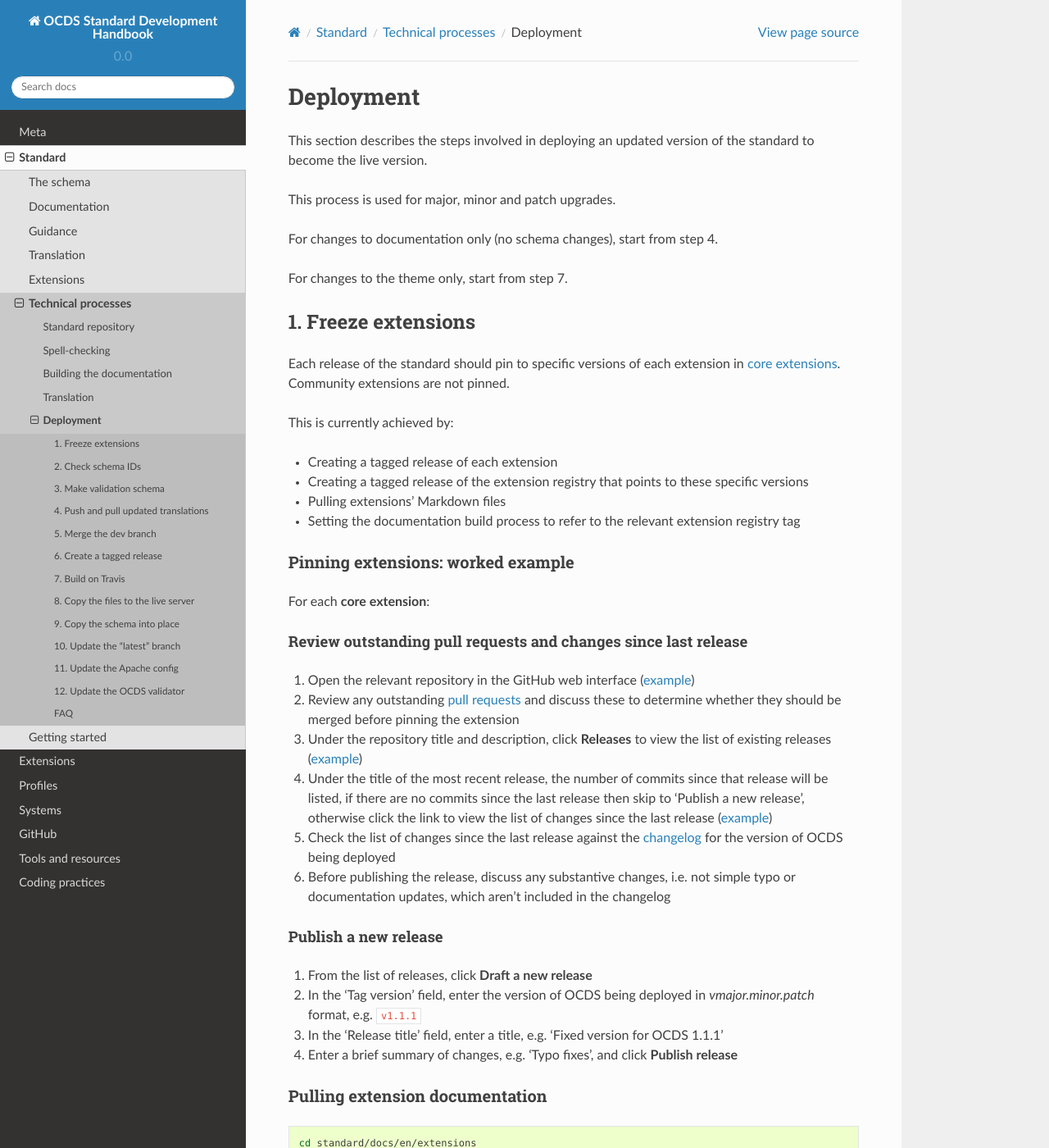
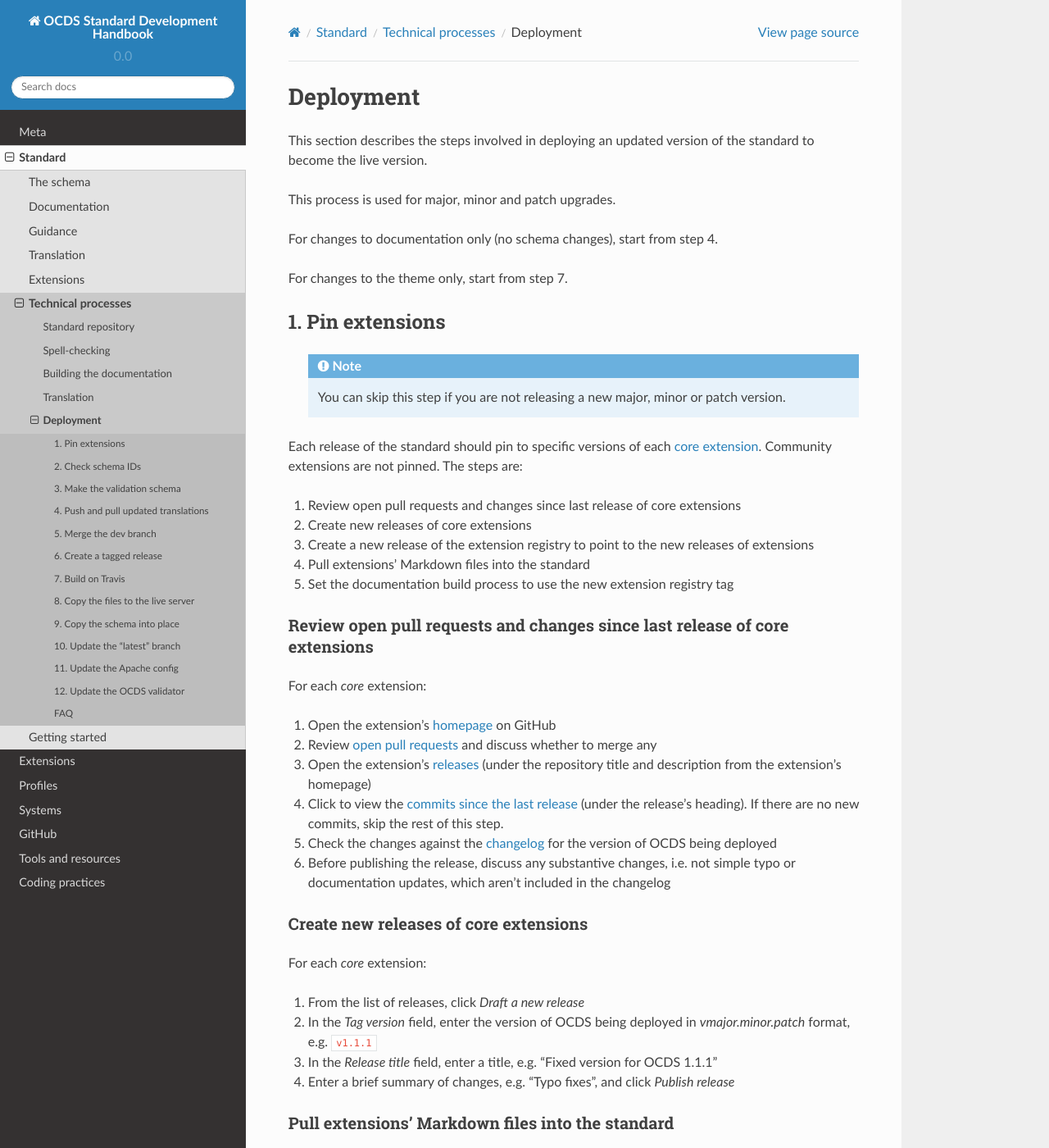
Before and after one commit to open-contracting/standard-development-handbook, a Sphinx documentation site: the page built from docs/standard/technical/deployment.md, in a window 1280 px wide and 1400 px high. Shown: the whole window at 82% size. Built offline with Sphinx 7.4.7 and the Read the Docs theme 2.0.0, drawn with Linux system fonts in a browser that asks for light colours; some of the changed text lies outside the part shown.

Commit message:
Add admonitions for which steps can be skipped when deploying an update to the same version of the standard

````diff
--- a/docs/standard/technical/deployment.md
+++ b/docs/standard/technical/deployment.md
@@ -8,38 +8,42 @@
 
 For changes to the theme only, start from step 7.
 
-## 1. Freeze extensions
+## 1. Pin extensions
 
-Each release of the standard should pin to specific versions of each extension in [core extensions](http://standard.open-contracting.org/latest/en/extensions/#core-extensions). Community extensions are not pinned.
+```eval_rst
+  .. note::
+    You can skip this step if you are not releasing a new major, minor or patch version.
+```
 
-This is currently achieved by:
+Each release of the standard should pin to specific versions of each [core extension](http://standard.open-contracting.org/latest/en/extensions/#core-extensions). Community extensions are not pinned. The steps are:
 
-* Creating a tagged release of each extension
-* Creating a tagged release of the extension registry that points to these specific versions
-* Pulling extensions' Markdown files
-* Setting the documentation build process to refer to the relevant extension registry tag
+1. Review open pull requests and changes since last release of core extensions
+1. Create new releases of core extensions
+1. Create a new release of the extension registry to point to the new releases of extensions
+1. Pull extensions' Markdown files into the standard
+1. Set the documentation build process to use the new extension registry tag
 
-### Pinning extensions: worked example
+### Review open pull requests and changes since last release of core extensions
 
-For each **core extension**:
+For each *core* extension:
 
-#### Review outstanding pull requests and changes since last release
-
-1. Open the relevant repository in the GitHub web interface ([example](https://github.com/open-contracting/ocds_lots_extension))
-1. Review any outstanding [pull requests](https://github.com/open-contracting/ocds_lots_extension/pulls) and discuss these to determine whether they should be merged before pinning the extension
-1. Under the repository title and description, click **Releases** to view the list of existing releases ([example](https://github.com/open-contracting/ocds_lots_extension/releases))
-1. Under the title of the most recent release, the number of commits since that release will be listed, if there are no commits since the last release then skip to 'Publish a new release', otherwise click the link to view the list of changes since the last release ([example](https://github.com/open-contracting/ocds_lots_extension/compare/v1.1...master))
-1. Check the list of changes since the last release against the [changelog](http://standard.open-contracting.org/latest/en/schema/changelog/#changelog) for the version of OCDS being deployed
+1. Open the extension's [homepage](https://github.com/open-contracting/ocds_lots_extension) on GitHub
+1. Review [open pull requests](https://github.com/open-contracting/ocds_lots_extension/pulls) and discuss whether to merge any
+1. Open the extension's [releases](https://github.com/open-contracting/ocds_lots_extension/releases) (under the repository title and description from the extension's homepage)
+1. Click to view the [commits since the last release](https://github.com/open-contracting/ocds_lots_extension/compare/v1.1...master) (under the release's heading). If there are no new commits, skip the rest of this step.
+1. Check the changes against the [changelog](http://standard.open-contracting.org/latest/en/schema/changelog/#changelog) for the version of OCDS being deployed
 1. Before publishing the release, discuss any substantive changes, i.e. not simple typo or documentation updates, which aren't included in the changelog
 
-#### Publish a new release
+### Create new releases of core extensions
 
-1. From the list of releases, click **Draft a new release**
-1. In the 'Tag version' field, enter the version of OCDS being deployed in _vmajor.minor.patch_ format, e.g. `v1.1.1`
-1. In the 'Release title' field, enter a title, e.g. 'Fixed version for OCDS 1.1.1'
-1. Enter a brief summary of changes, e.g. 'Typo fixes', and click **Publish release**
+For each *core* extension:
 
-### Pulling extension documentation
+1. From the list of releases, click *Draft a new release*
+1. In the *Tag version* field, enter the version of OCDS being deployed in *vmajor.minor.patch* format, e.g. `v1.1.1`
+1. In the *Release title* field, enter a title, e.g. "Fixed version for OCDS 1.1.1"
+1. Enter a brief summary of changes, e.g. "Typo fixes", and click *Publish release*
+
+### Pull extensions' Markdown files into the standard
 
 ```bash
 cd standard/docs/en/extensions
@@ -47,13 +51,18 @@
 ./get-readmes.py
 ```
 
-### Setting documentation build extension registry tag
+### Set the documentation build process to use the new extension registry tag
 
 Edit `standard/docs/en/conf.py` and set `extension_registry_git_ref` to e.g. `v1.1.1`.
 
 ## 2. Check schema IDs
 
-Check that the `id` property at the top of each JSON schema file have been updated to reflect the current major__minor__patch version number.
+```eval_rst
+  .. note::
+    You can skip this step if you are not releasing a new major, minor or patch version.
+```
+
+Check that the `id` property at the top of each JSON schema file have been updated to reflect the current *major__minor__patch* version number.
 
 For example:
 
@@ -64,24 +73,26 @@
 }
 ```
 
-## 3. Make validation schema
+## 3. Make the validation schema
+
+```eval_rst
+  .. note::
+    You can skip this step if you are not releasing a new major, minor or patch version.
+```
 
 The _versioned-release-validation-schema.json_ file exists for validation of versioned releases. It is currently programatically generated from the latest version of the schema and committed to the repository.
 
 To run this script:
 
-1. Update `standard/schema/make_validation_schema.py` to refer to the correct version number (Line 94)
+1. Update `standard/schema/make_validation_schema.py` to refer to the correct version number (line 94).
 1. Run `make_validation_schema.py`
-
-Then commit the updated _versioned-release-validation-schema.json_ file to the repository.
+1. commit the updated _versioned-release-validation-schema.json_ file to the repository.
 
 ## 4. Push and pull updated translations
 
-Run `tx push -s` to push updated sources files to Transifex.
-
-Run `tx pull -a -f` to pull all updated translation files down locally.
-
-Commit the updated translations to the repository.
+1. Run `tx push -s` to push updated source files to Transifex.
+1. Run `tx pull -a -f` to pull updated translation files to the repository.
+1. Commit the updated translation files to the repository.
 
 ```eval_rst
   .. todo::
@@ -94,7 +105,12 @@
 
 ## 6. Create a tagged release
 
-(Major/Minor/Patch versions only) Create a tagged release named e.g. `1__1__0`
+```eval_rst
+  .. note::
+    You can skip this step if you are not releasing a new major, minor or patch version.
+```
+
+Create a tagged release named e.g. `1__1__0`
 
 ## 7. Build on Travis
 
@@ -145,7 +161,13 @@
 
 ## 9. Copy the schema into place
 
-(Major/Minor/Patch versions only) Copy the JSON from the schema directory of the build to `/home/ocds-docs/web/schema/[release_tag]` on the live server, e.g. for 1.1.1:
+
+```eval_rst
+  .. note::
+    You can skip this step if you are not releasing a new major, minor or patch version.
+```
+
+Copy the JSON from the schema directory of the build to `/home/ocds-docs/web/schema/[release_tag]` on the live server, e.g. for 1.1.1:
 
 ```bash
 ssh root@live2.default.opendataservices.uk0.bigv.io
@@ -157,13 +179,19 @@
 
 ## 10. Update the "latest" branch
 
-If the build should also appear at [/latest/](http://standard.open-contracting.org/latest/), then update the `latest` branch on GitHub to point to the same commit. Wait for the travis build, then repeat step 8 with `VER=latest`.
+If the build should also appear at [/latest/](http://standard.open-contracting.org/latest/), then update the `latest` branch on GitHub to point to the same commit. Wait for the Travis build, then repeat step 8 with `VER=latest`.
 
 Doing a build is necessary because some URLs are updated with the branch name (e.g. links in the schema).
 
 ## 11. Update the Apache config
 
-(Major/Minor versions only) For a new live version, you will need to edit:
+
+```eval_rst
+  .. note::
+    You can skip this step if you are not releasing a new major, minor or patch version.
+```
+
+For a new live version, you will need to edit:
 
 * [live_versions in the Apache config](https://github.com/OpenDataServices/opendataservices-deploy/blob/master/salt/apache/ocds-docs-live.conf#L16)
 * [version switcher](https://github.com/OpenDataServices/opendataservices-deploy/blob/master/salt/ocds-docs/includes/version-options.html)
@@ -171,7 +199,10 @@
 
 ## 12. Update the OCDS validator
 
-(Major/Minor versions only)
+```eval_rst
+  .. note::
+    You can skip this step if you are not releasing a new major, minor or patch version.
+```
 
 * Set up a development instance of CoVE using the new schema, and run tests against it
 * Update the live CoVE deployment to use the new schema
````
Also changed, not shown: docs/extensions/index.md (+1 -1 lines), docs/github/tags_and_releases.md (+1 -1 lines).
